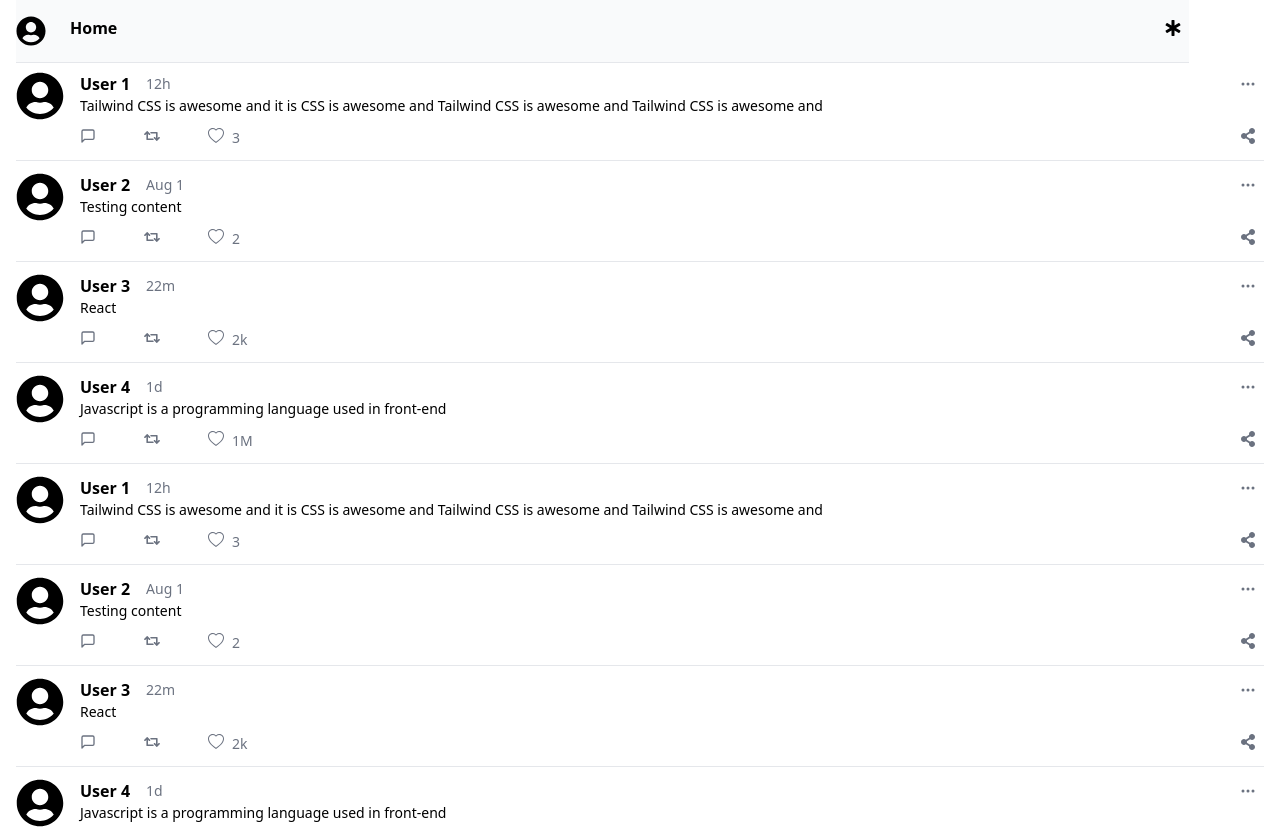
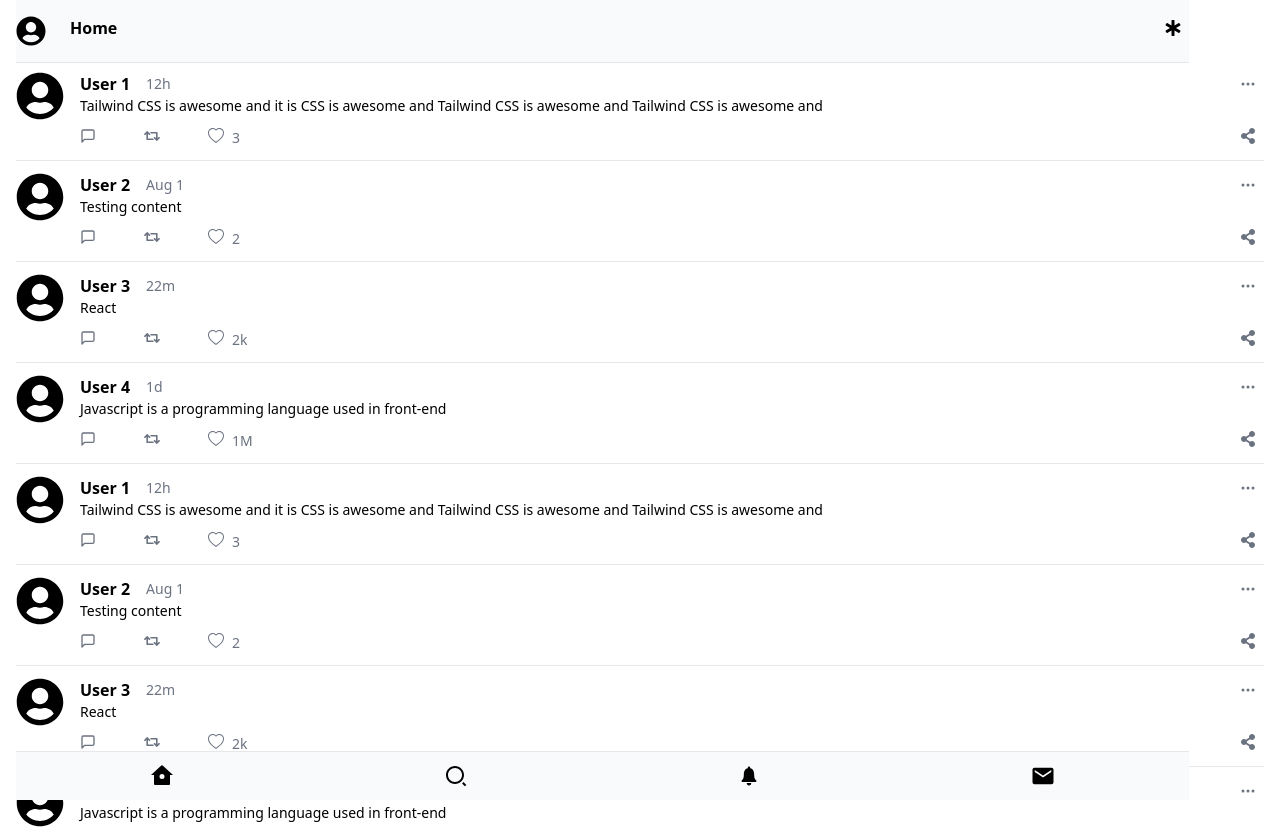
Before and after one commit to kabilansakthivelu/twitter-clone, a React (Create React App) app: page / in a window 1280 px wide. Shown: the top 829 px of the page. Built offline with nearby package versions, Linux system fonts and the light colour scheme.

Commit message:
Added footer content

```diff
--- a/src/App.js
+++ b/src/App.js
@@ -1,11 +1,13 @@
 import Header from './Components/Header'
 import Content from './Components/Content'
+import Footer from './Components/Footer'
 
 function App() {
   return (
     <div >
       <Header/>
       <Content/>
+      <Footer/>
     </div>
   );
 }
--- a/src/Components/Content.js
+++ b/src/Components/Content.js
@@ -5,7 +5,7 @@ import {BsThreeDots, BsHeart} from 'react-icons/bs'
 import {FiMessageSquare} from 'react-icons/fi'
 
 const Content = () => {
-    return (<div className="mt-14 z-10">
+    return (<div className="mt-14 z-10 mb-8">
         {values.map((item)=>{
             return(<div key={item.id}>
         <div className="relative flex">
--- /dev/null
+++ b/src/Components/Footer.js
@@ -0,0 +1,18 @@
+import React from 'react'
+import {RiHome7Fill, RiSearch2Line} from 'react-icons/ri'
+import {IoIosNotifications, IoMdMail} from 'react-icons/io'
+
+const Footer = () => {
+    return (<footer className="fixed bottom-0 w-11/12 bg-gray-50 z-20">
+    <hr/>
+        <div className="flex justify-around py-3">
+            <RiHome7Fill className="text-2xl"/>
+            <RiSearch2Line className="text-2xl"/>
+            <IoIosNotifications className="text-2xl"/>
+            <IoMdMail className="text-2xl"/>
+            </div>
+        </footer>
+    )
+}
+
+export default Footer
```
